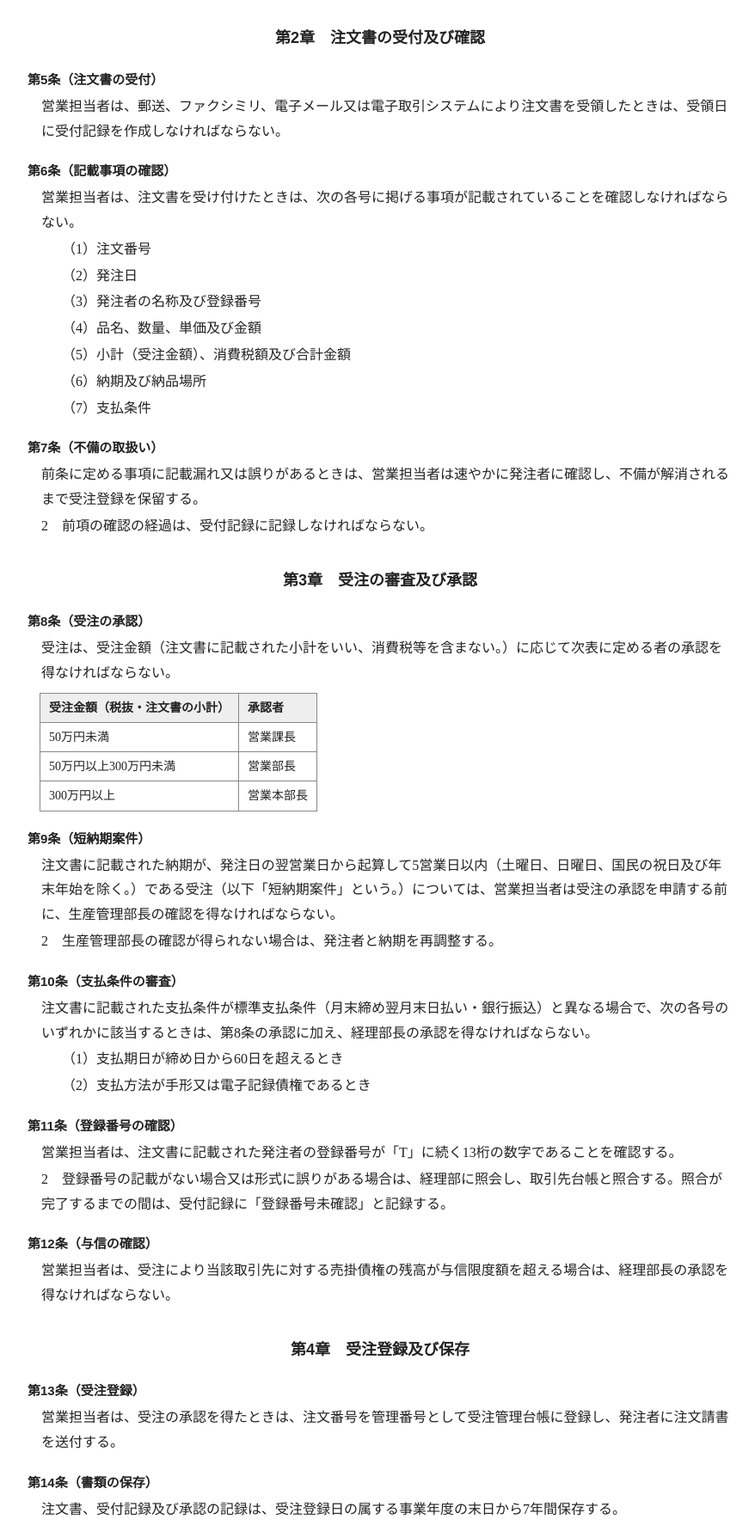
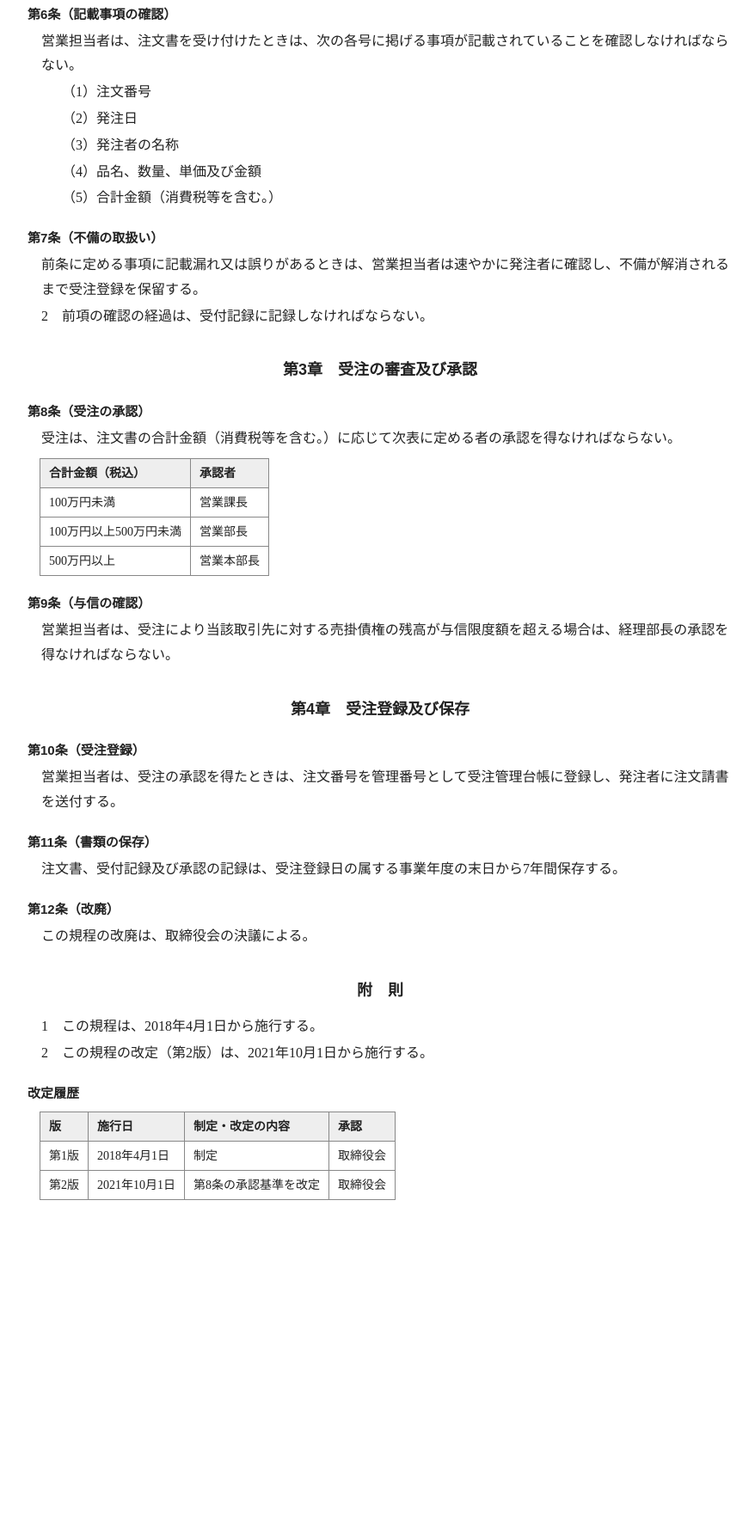
Before and after one commit to AIinside-Akimoto/AIinside-Akimoto.github.io, a plain HTML site: page order-management-rules.html in a window 1280 px wide. Shown: the part 956-2730 px from the top of the page at 86% size, without its empty margins (198-1076 px from the left). After the commit the page ends 2392 px from the top, so only its background shows below. Drawn offline with Linux system fonts and the light colour scheme.

Commit message:
Update order-management-rules.html

```diff
--- a/order-management-rules.html
+++ b/order-management-rules.html
@@ -1,5 +1,5 @@
-<!DOCTYPE html><html lang="ja"><head><meta charset="utf-8"><title>受注業務規程（規程番号：SL-002　第3版）</title>
-<meta name="description" content="株式会社サンプル商事 受注業務規程 第3版 改定　2026年12月1日">
+<!DOCTYPE html><html lang="ja"><head><meta charset="utf-8"><title>受注業務規程（規程番号：SL-002　第2版）</title>
+<meta name="description" content="株式会社サンプル商事 受注業務規程 第2版 改定　2021年10月1日">
 <style>body{font-family:"Yu Mincho","YuMincho","Hiragino Mincho ProN",serif;max-width:820px;margin:40px auto;padding:0 24px;line-height:1.8;color:#222}
 h1{font-family:"Yu Gothic","Meiryo",sans-serif;text-align:center;font-size:26px;margin:8px 0 16px}
 h2{font-family:"Yu Gothic","Meiryo",sans-serif;text-align:center;font-size:18px;margin:32px 0 12px}
@@ -9,10 +9,10 @@ p{margin:2px 0 2px 1em}p.item{margin-left:2.5em}
 table{border-collapse:collapse;margin:8px 0 8px 1em;font-size:14px}th,td{border:1px solid #888;padding:4px 10px;text-align:left;vertical-align:top}th{background:#eee}
 .nav{font-family:'Yu Gothic','Meiryo',sans-serif;font-size:13px;margin:0}a{color:#0f5ea8}</style></head><body>
 <p class="nav"><a href="index.html">社内規程集トップへ戻る</a></p>
-<p class="no">規程番号：SL-002　第3版</p><h1>受注業務規程</h1>
+<p class="no">規程番号：SL-002　第2版</p><h1>受注業務規程</h1>
 <p class="meta">株式会社サンプル商事</p>
 <p class="meta">制定　2018年4月1日</p>
-<p class="meta">改定　2026年12月1日</p>
+<p class="meta">改定　2021年10月1日</p>
 <section><h2>第1章　総則</h2>
 <section id="article-1"><h3>第1条（目的）</h3>
 <p>この規程は、株式会社サンプル商事（以下「当社」という。）における受注業務の手続を定め、受注内容の正確性の確保、取引の適正化及び債権の保全を図ることを目的とする。</p>
@@ -24,11 +24,6 @@ table{border-collapse:collapse;margin:8px 0 8px 1em;font-size:14px}th,td{border:
 <p>この規程において、次の各号に掲げる用語の意義は、当該各号に定めるところによる。</p>
 <p class="item">（1）注文書　顧客が当社に対して商品又は役務の購入を申し込むために発行する書面（発注書、ご注文書、Purchase Order その他名称を問わない。電子データを含む。）をいう。</p>
 <p class="item">（2）受注　注文書に基づき、当社が顧客からの申込みを承諾することをいう。</p>
-<p class="item">（3）受注金額　注文書に記載された小計（消費税等を含まない金額）をいう。</p>
-<p class="item">（4）営業日　土曜日、日曜日、国民の祝日及び年末年始（12月29日から1月3日まで）を除く日をいう。</p>
-<p class="item">（5）短納期案件　注文書に記載された納期が、発注日の翌営業日から起算して5営業日以内である受注をいう。</p>
-<p class="item">（6）標準支払条件　月末締め翌月末日払い（銀行振込）をいう。</p>
-<p class="item">（7）登録番号　消費税法に定める適格請求書発行事業者の登録番号（「T」に続く13桁の数字）をいう。</p>
 </section>
 <section id="article-4"><h3>第4条（責任者）</h3>
 <p>受注業務の責任者は営業部長とし、各営業課長は所属する営業担当者の受注業務を監督する。</p>
@@ -42,11 +37,9 @@ table{border-collapse:collapse;margin:8px 0 8px 1em;font-size:14px}th,td{border:
 <p>営業担当者は、注文書を受け付けたときは、次の各号に掲げる事項が記載されていることを確認しなければならない。</p>
 <p class="item">（1）注文番号</p>
 <p class="item">（2）発注日</p>
-<p class="item">（3）発注者の名称及び登録番号</p>
+<p class="item">（3）発注者の名称</p>
 <p class="item">（4）品名、数量、単価及び金額</p>
-<p class="item">（5）小計（受注金額）、消費税額及び合計金額</p>
-<p class="item">（6）納期及び納品場所</p>
-<p class="item">（7）支払条件</p>
+<p class="item">（5）合計金額（消費税等を含む。）</p>
 </section>
 <section id="article-7"><h3>第7条（不備の取扱い）</h3>
 <p>前条に定める事項に記載漏れ又は誤りがあるときは、営業担当者は速やかに発注者に確認し、不備が解消されるまで受注登録を保留する。</p>
@@ -55,38 +48,24 @@ table{border-collapse:collapse;margin:8px 0 8px 1em;font-size:14px}th,td{border:
 </section>
 <section><h2>第3章　受注の審査及び承認</h2>
 <section id="article-8"><h3>第8条（受注の承認）</h3>
-<p>受注は、受注金額（注文書に記載された小計をいい、消費税等を含まない。）に応じて次表に定める者の承認を得なければならない。</p>
-<table><tr><th>受注金額（税抜・注文書の小計）</th><th>承認者</th></tr><tr><td>50万円未満</td><td>営業課長</td></tr><tr><td>50万円以上300万円未満</td><td>営業部長</td></tr><tr><td>300万円以上</td><td>営業本部長</td></tr></table>
+<p>受注は、注文書の合計金額（消費税等を含む。）に応じて次表に定める者の承認を得なければならない。</p>
+<table><tr><th>合計金額（税込）</th><th>承認者</th></tr><tr><td>100万円未満</td><td>営業課長</td></tr><tr><td>100万円以上500万円未満</td><td>営業部長</td></tr><tr><td>500万円以上</td><td>営業本部長</td></tr></table>
 </section>
-<section id="article-9"><h3>第9条（短納期案件）</h3>
-<p>注文書に記載された納期が、発注日の翌営業日から起算して5営業日以内（土曜日、日曜日、国民の祝日及び年末年始を除く。）である受注（以下「短納期案件」という。）については、営業担当者は受注の承認を申請する前に、生産管理部長の確認を得なければならない。</p>
-<p>2　生産管理部長の確認が得られない場合は、発注者と納期を再調整する。</p>
-</section>
-<section id="article-10"><h3>第10条（支払条件の審査）</h3>
-<p>注文書に記載された支払条件が標準支払条件（月末締め翌月末日払い・銀行振込）と異なる場合で、次の各号のいずれかに該当するときは、第8条の承認に加え、経理部長の承認を得なければならない。</p>
-<p class="item">（1）支払期日が締め日から60日を超えるとき</p>
-<p class="item">（2）支払方法が手形又は電子記録債権であるとき</p>
-</section>
-<section id="article-11"><h3>第11条（登録番号の確認）</h3>
-<p>営業担当者は、注文書に記載された発注者の登録番号が「T」に続く13桁の数字であることを確認する。</p>
-<p>2　登録番号の記載がない場合又は形式に誤りがある場合は、経理部に照会し、取引先台帳と照合する。照合が完了するまでの間は、受付記録に「登録番号未確認」と記録する。</p>
-</section>
-<section id="article-12"><h3>第12条（与信の確認）</h3>
+<section id="article-9"><h3>第9条（与信の確認）</h3>
 <p>営業担当者は、受注により当該取引先に対する売掛債権の残高が与信限度額を超える場合は、経理部長の承認を得なければならない。</p>
 </section>
 </section>
 <section><h2>第4章　受注登録及び保存</h2>
-<section id="article-13"><h3>第13条（受注登録）</h3>
+<section id="article-10"><h3>第10条（受注登録）</h3>
 <p>営業担当者は、受注の承認を得たときは、注文番号を管理番号として受注管理台帳に登録し、発注者に注文請書を送付する。</p>
 </section>
-<section id="article-14"><h3>第14条（書類の保存）</h3>
+<section id="article-11"><h3>第11条（書類の保存）</h3>
 <p>注文書、受付記録及び承認の記録は、受注登録日の属する事業年度の末日から7年間保存する。</p>
 </section>
-<section id="article-15"><h3>第15条（改廃）</h3>
+<section id="article-12"><h3>第12条（改廃）</h3>
 <p>この規程の改廃は、取締役会の決議による。</p>
 </section>
 </section>
-<section><h2>附　則</h2><p>1　この規程は、2018年4月1日から施行する。</p><p>2　この規程の改定（第3版）は、2026年12月1日から施行する。</p><p>3　第3版の施行日前に受け付けた注文書については、なお従前の例による。</p></section>
-<section><h3>改定履歴</h3><table><tr><th>版</th><th>施行日</th><th>制定・改定の内容</th><th>承認</th></tr><tr><td>第1版</td><td>2018年4月1日</td><td>制定</td><td>取締役会</td></tr><tr><td>第2版</td><td>2021年10月1日</td><td>第8条の承認基準を改定</td><td>取締役会</td></tr><tr><td>第3版</td><td>2026年12月1日</td><td>受注金額を税抜（小計）基準に変更し承認基準を改定。短納期案件、支払条件の審査及び登録番号の確認を新設。記載事項の確認項目を追加</td><td>取締役会</td></tr></table></section>
-<section id="appendix"><h2>別紙　受注業務規程 新旧対照表（第2版 → 第3版）</h2><p>第3版における主な改定箇所は次のとおりである。</p><table><tr><th>条項</th><th>改定前（第2版）</th><th>改定後（第3版）</th><th>改定理由</th></tr><tr><td>第3条</td><td>注文書、受注のみ定義</td><td>受注金額（税抜・小計）、営業日、短納期案件、標準支払条件、登録番号を追加</td><td>新設条項に伴う用語の明確化</td></tr><tr><td>第6条</td><td>注文番号、発注日、発注者の名称、明細、合計金額（税込）</td><td>上記に加え、登録番号、小計・消費税額、納期・納品場所、支払条件</td><td>確認漏れによる手戻りの防止</td></tr><tr><td>第8条</td><td>合計金額（税込）で判定。100万円未満は課長、500万円未満は部長</td><td>受注金額（税抜・小計）で判定。50万円未満は課長、300万円未満は部長</td><td>消費税率に左右されない基準とし、統制を強化</td></tr><tr><td>第9条</td><td>（新設）</td><td>短納期案件は生産管理部長の事前確認</td><td>生産計画との不整合の防止</td></tr><tr><td>第10条</td><td>（新設）</td><td>標準外の支払条件（60日超、手形・電子記録債権）は経理部長の承認</td><td>資金繰り・債権保全</td></tr><tr><td>第11条</td><td>（新設）</td><td>発注者の登録番号の形式確認と照会</td><td>インボイス制度への対応</td></tr><tr><td>第12条以降</td><td>第9条以降</td><td>条番号を繰下げ</td><td>条項新設に伴う整理</td></tr></table></section>
+<section><h2>附　則</h2><p>1　この規程は、2018年4月1日から施行する。</p><p>2　この規程の改定（第2版）は、2021年10月1日から施行する。</p></section>
+<section><h3>改定履歴</h3><table><tr><th>版</th><th>施行日</th><th>制定・改定の内容</th><th>承認</th></tr><tr><td>第1版</td><td>2018年4月1日</td><td>制定</td><td>取締役会</td></tr><tr><td>第2版</td><td>2021年10月1日</td><td>第8条の承認基準を改定</td><td>取締役会</td></tr></table></section>
 </body></html>
```
